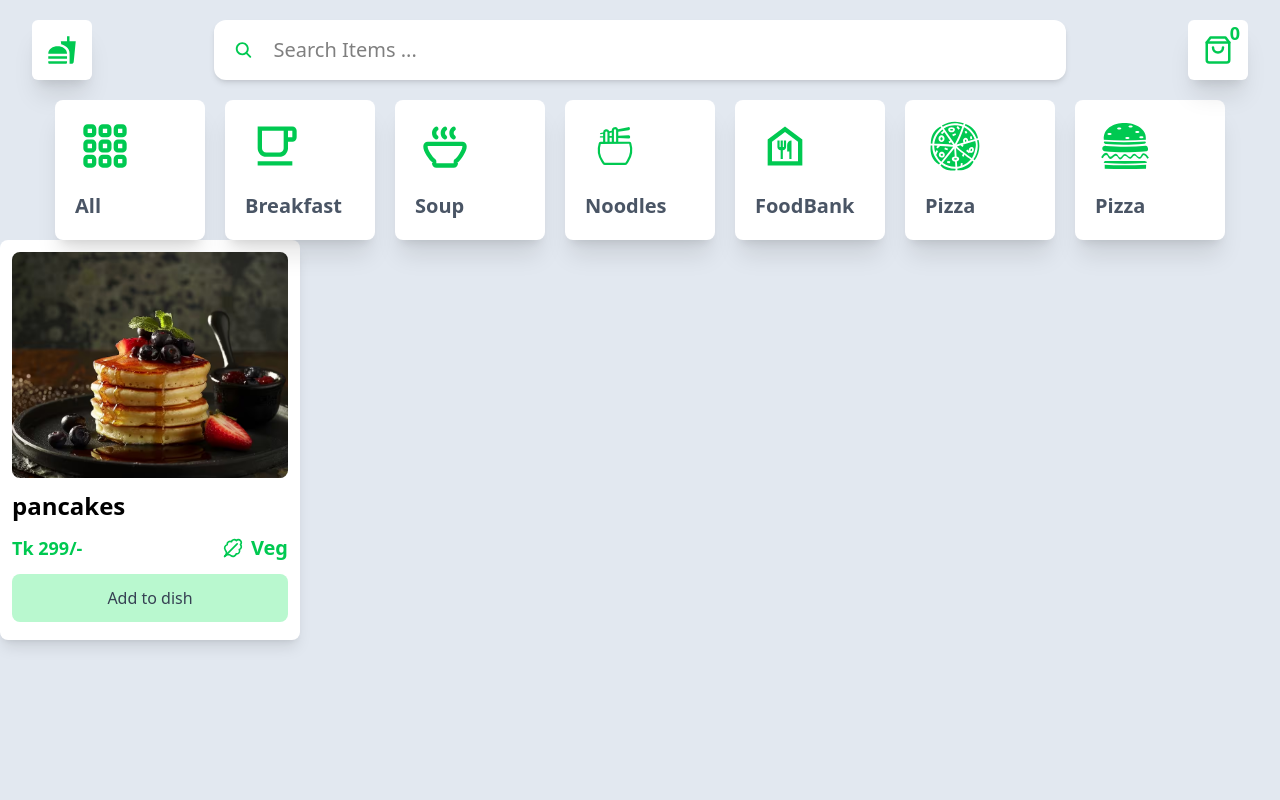
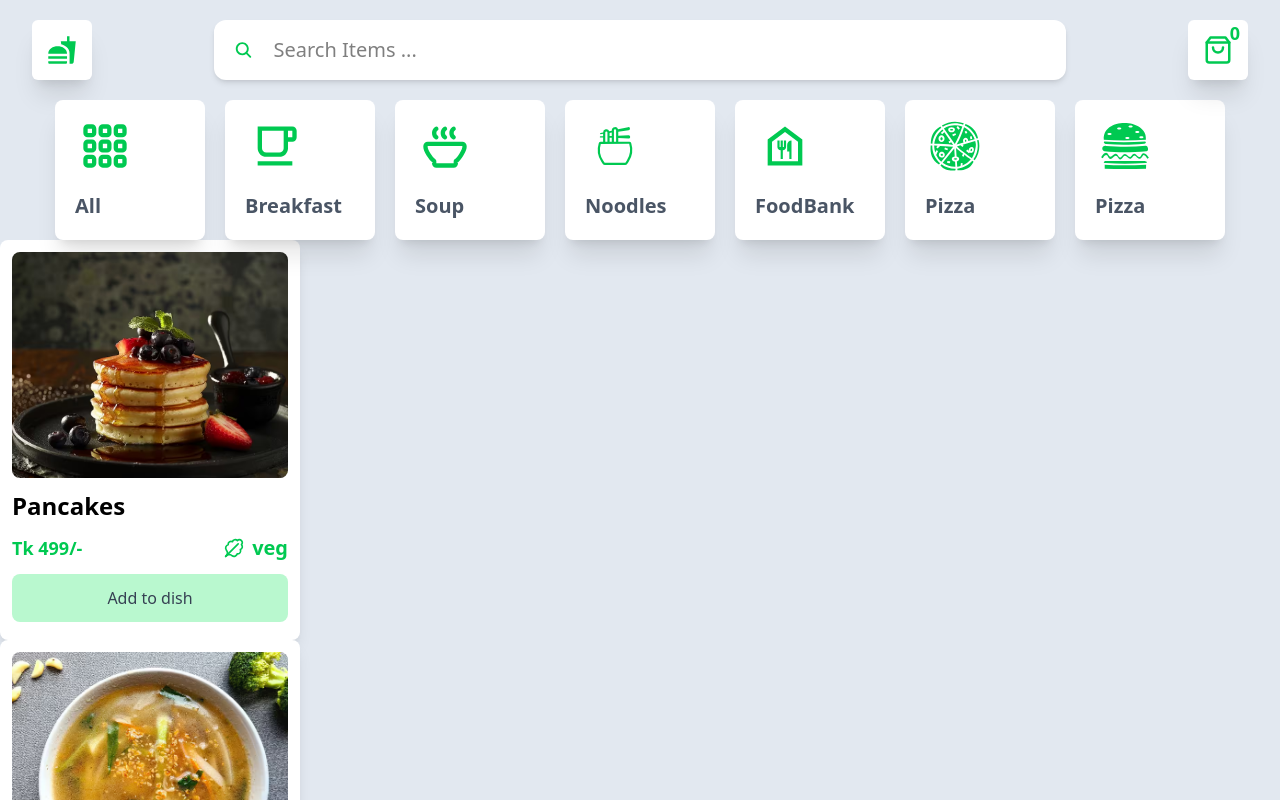
Before and after one commit to HasibCoderLab/-Food-Delivery-Website, a React (Vite) app: page / in a window 1280 px wide. Shown: the top 800 px of the page. Built offline with nearby package versions, Linux system fonts and the light colour scheme.

Commit message:
ma items

```diff
--- a/food.js
+++ /dev/null
@@ -1,53 +0,0 @@
-import image1 from "./assets/image1.avif";
-import image2 from "./assets/image2.avif";
-import image3 from "./assets/image3.avif";
-import image4 from "./assets/image4.avif";
-import image5 from "./assets/image5.avif";
-import image6 from "./assets/image6.avif";
-import image7 from "./assets/image7.avif";
-import image8 from "./assets/image8.avif";
-import image9 from "./assets/image9.avif";
-import image10 from "./assets/image10.avif";
-import image11 from "./assets/image11.avif";
-import image12 from "./assets/image12.avif";
-import image13 from "./assets/image13.avif";
-import image14 from "./assets/image14.webp";
-import image15 from "./assets/image15.avif";
-import image16 from "./assets/image16.avif";
-import image17 from "./assets/image17.avif";
-import image18 from "./assets/image18.avif";
-import image19 from "./assets/image19.avif";
-import image20 from "./assets/image20.avif";
-import image21 from "./assets/image21.avif";
-import image22 from "./assets/image22.avif";
-import image23 from "./assets/image23.avif";
-import image24 from "./assets/image24.avif";
-import image25 from "./assets/image25.avif";
-
-export const food_items = [
-    {"id": 1, "food_name": "Pancakes", "food_category": "breakfast", "food_type": "veg", "food_quantity": 1, "food_image": image1, "price": 499},
-    {"id": 2, "food_name": "Chicken Soup", "food_category": "soups", "food_type": "non_veg", "food_quantity": 1, "food_image": image2, "price": 399},
-    {"id": 3, "food_name": "Minestrone Soup", "food_category": "soups", "food_type": "veg", "food_quantity": 1, "food_image": image3, "price": 349},
-    {"id": 4, "food_name": "Spaghetti Carbonara", "food_category": "pasta", "food_type": "non_veg", "food_quantity": 1, "food_image": image4, "price": 999},
-    {"id": 5, "food_name": "Veg Alfredo Pasta", "food_category": "pasta", "food_type": "veg", "food_quantity": 1, "food_image": image5, "price": 899},
-    {"id": 6, "food_name": "Chicken Alfredo Pasta", "food_category": "pasta", "food_type": "non_veg", "food_quantity": 1, "food_image": image6, "price": 1099},
-    {"id": 7, "food_name": "Paneer Butter Masala", "food_category": "main_course", "food_type": "veg", "food_quantity": 1, "food_image": image7, "price": 799},
-    {"id": 8, "food_name": "Chicken Biryani", "food_category": "main_course", "food_type": "non_veg", "food_quantity": 1, "food_image": image8, "price": 1199},
-    {"id": 9, "food_name": "Margherita Pizza", "food_category": "pizza", "food_type": "veg", "food_quantity": 1, "food_image": image9, "price": 649},
-    {"id": 10, "food_name": "Pepperoni Pizza", "food_category": "pizza", "food_type": "non_veg", "food_quantity": 1, "food_image": image10, "price": 749},
-    {"id": 11, "food_name": "Veggie Burger", "food_category": "burger", "food_type": "veg", "food_quantity": 1, "food_image": image11, "price": 499},
-    {"id": 12, "food_name": "Chicken Burger", "food_category": "burger", "food_type": "non_veg", "food_quantity": 1, "food_image": image12, "price": 599},
-    {"id": 13, "food_name": "Tomato Soup", "food_category": "soups", "food_type": "veg", "food_quantity": 1, "food_image": image13, "price": 299},
-    {"id": 14, "food_name": "Egg Sandwich", "food_category": "breakfast", "food_type": "non_veg", "food_quantity": 1, "food_image": image14, "price": 349},
-    {"id": 15, "food_name": "Mushroom Soup", "food_category": "soups", "food_type": "veg", "food_quantity": 1, "food_image": image15, "price": 349},
-    {"id": 16, "food_name": "Chicken Tikka Masala", "food_category": "main_course", "food_type": "non_veg", "food_quantity": 1, "food_image": image16, "price": 1199},
-    {"id": 17, "food_name": "Cheese Omelette", "food_category": "breakfast", "food_type": "non_veg", "food_quantity": 1, "food_image": image17, "price": 399},
-    {"id": 18, "food_name": "Fettuccine Alfredo", "food_category": "pasta", "food_type": "veg", "food_quantity": 1, "food_image": image18, "price": 949},
-    {"id": 19, "food_name": "Garlic Bread", "food_category": "pizza", "food_type": "veg", "food_quantity": 1, "food_image": image19, "price": 299},
-    {"id": 20, "food_name": "Fish and Chips", "food_category": "main_course", "food_type": "non_veg", "food_quantity": 1, "food_image": image20, "price": 1099},
-    {"id": 21, "food_name": "Hash Browns", "food_category": "breakfast", "food_type": "veg", "food_quantity": 1, "food_image": image21, "price": 249},
-    {"id": 22, "food_name": "Vegetable Soup", "food_category": "soups", "food_type": "veg", "food_quantity": 1, "food_image": image22, "price": 329},
-    {"id": 23, "food_name": "Egg Fried Rice", "food_category": "main_course", "food_type": "non_veg", "food_quantity": 1, "food_image": image23, "price": 599},
-    {"id": 24, "food_name": "Hawaiian Pizza", "food_category": "pizza", "food_type": "non_veg", "food_quantity": 1, "food_image": image24, "price": 799},
-    {"id": 25, "food_name": "Pasta Primavera", "food_category": "pasta", "food_type": "veg", "food_quantity": 1, "food_image": image25, "price": 899}
-];
--- a/src/components/Card.jsx
+++ b/src/components/Card.jsx
@@ -1,20 +1,22 @@
     import React from 'react'
     import { LuLeafyGreen } from "react-icons/lu";
 
-    import image1 from "../assets/image1.avif"
+    // import image1 from "../assets/image1.avif"
     const Card = ({name , image , id, price,type}) => {
+
+
         return (
             <div className='w-[300px] h-[400px] bg-white p-3 rounded-lg flex flex-col gap-3 shadow-lg'>
                 <div className='w-full h-[60%] overflow-hidden rounded-lg'>
-                    <img src={image1} alt="pancakes" className='object-cover' />
+                    <img src={image} alt="pancakes" className='object-cover' />
                 </div>
-                <div className='text-2xl font-semibold'>pancakes </div>
+                <div className='text-2xl font-semibold'>{name} </div>
 
                 <div className='w-full flex justify-between  items-center'>
-                    <div className='text-lg font-bold text-green-500'>Tk 299/-</div>
+                    <div className='text-lg font-bold text-green-500'>Tk {price}/-</div>
                     <div className=' flex justify-center items-center gap-2 text-green-500 text-xl font-semibold' >
                         <LuLeafyGreen />
-                        <span> Veg</span>
+                        <span> {type}</span>
                     </div>
 
                 </div>
--- a/src/pages/Home.jsx
+++ b/src/pages/Home.jsx
@@ -2,6 +2,7 @@ import React from 'react'
 import Nav from '../components/Nav/Nav'
 import Categories from '../Categories'
 import Card from '../components/Card'
+import { food_items } from '../food'
 
 const Home = () => {
   return (
@@ -18,7 +19,16 @@ const Home = () => {
             })
         }
         </div>
-        <Card/>
+        <div>
+
+          {
+            food_items.map((item) => (
+
+              <Card name={item.food_name} image={item.food_image} price={item.price} id={item.id}
+              type={item.food_type} key={item.id}/>
+            ))
+          }
+        </div>
     </div>
   )
 }
```
